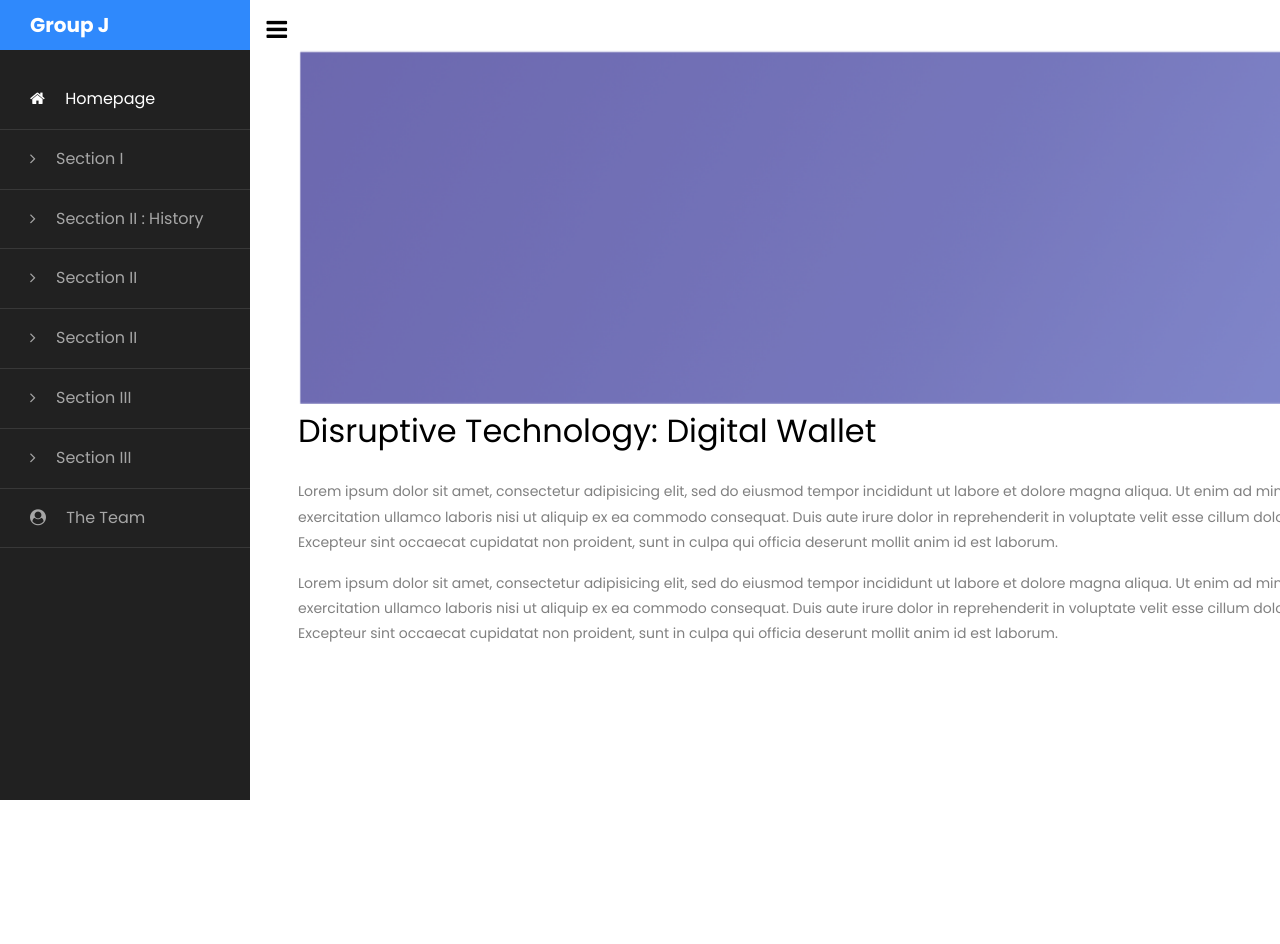
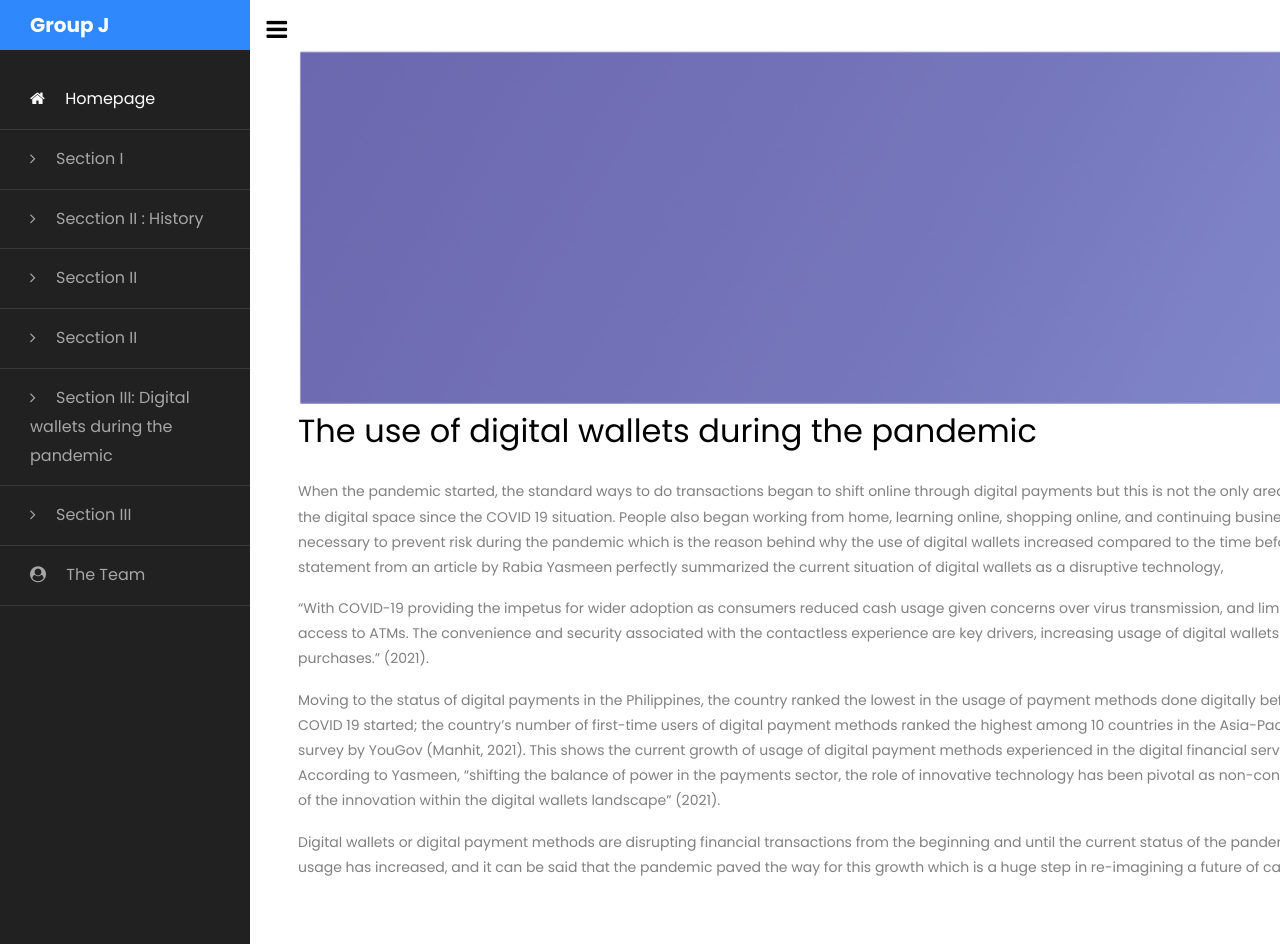
Before and after one commit to LucyHana/mms142-groupj-2021.github.io, a plain HTML site: page Section 3 [P6].html in a window 1280 px wide. Shown: the top 944 px of the page. Before the commit the page ends 800 px from the top, so only its background shows below. Drawn offline with Linux system fonts and the light colour scheme.

Commit message:
Add files via upload
I edited this bit but I don't know how to replace the old Section 3 (page 6) on the browser. It shows up on the desktop version though.

```diff
--- a/Section 3 [P6].html
+++ b/Section 3 [P6].html
@@ -39,7 +39,7 @@
             <a href="./Section 2 [P5].html"><span class="fa fa-angle-right mr-3"></span> Secction II</a>
           </li>
           <li>
-            <a href="./Section 3 [P6].html"><span class="fa fa-angle-right mr-3"></span> Section III</a>
+            <a href="./Section 3 [P6].html"><span class="fa fa-angle-right mr-3"></span> Section III: Digital wallets during the pandemic</a>
           </li>
 			<li>
             <a href="./Section 3 [P7].html"><span class="fa fa-angle-right mr-3"></span> Section III</a>
@@ -56,9 +56,11 @@
                   <img src="./images/soft purple.png"
 					   width= "1380px"
 					   height="auto" />
-        <h2 class="mb-4">Disruptive Technology: Digital Wallet</h2>
-        <p> Lorem ipsum dolor sit amet, consectetur adipisicing elit, sed do eiusmod tempor incididunt ut labore et dolore magna aliqua. Ut enim ad minim veniam, quis nostrud exercitation ullamco laboris nisi ut aliquip ex ea commodo consequat. Duis aute irure dolor in reprehenderit in voluptate velit esse cillum dolore eu fugiat nulla pariatur. Excepteur sint occaecat cupidatat non proident, sunt in culpa qui officia deserunt mollit anim id est laborum.</p>
-        <p> Lorem ipsum dolor sit amet, consectetur adipisicing elit, sed do eiusmod tempor incididunt ut labore et dolore magna aliqua. Ut enim ad minim veniam, quis nostrud exercitation ullamco laboris nisi ut aliquip ex ea commodo consequat. Duis aute irure dolor in reprehenderit in voluptate velit esse cillum dolore eu fugiat nulla pariatur. Excepteur sint occaecat cupidatat non proident, sunt in culpa qui officia deserunt mollit anim id est laborum.</p>
+        <h2 class="mb-4">The use of digital wallets during the pandemic</h2>
+        <p> When the pandemic started, the standard ways to do transactions began to shift online through digital payments but this is not the only area that maximized the use of the digital space since the COVID 19 situation. People also began working from home, learning online, shopping online, and continuing businesses digitally. This shift is necessary to prevent risk during the pandemic which is the reason behind why the use of digital wallets increased compared to the time before COVID 19 happened. This statement from an article by Rabia Yasmeen perfectly summarized the current situation of digital wallets as a disruptive technology,</p>
+        <p> “With COVID-19 providing the impetus for wider adoption as consumers reduced cash usage given concerns over virus transmission, and limited mobility restricting access to ATMs. The convenience and security associated with the contactless experience are key drivers, increasing usage of digital wallets for both in-store and online purchases.” (2021).</p>
+        <p> Moving to the status of digital payments in the Philippines, the country ranked the lowest in the usage of payment methods done digitally before the pandemic but when COVID 19 started; the country’s number of first-time users of digital payment methods ranked the highest among 10 countries in the Asia-Pacific region based on a survey by YouGov (Manhit, 2021). This shows the current growth of usage of digital payment methods experienced in the digital financial services sector in the Philippines. According to Yasmeen, “shifting the balance of power in the payments sector, the role of innovative technology has been pivotal as non-conventional players steer most of the innovation within the digital wallets landscape” (2021).</p>
+        <p> Digital wallets or digital payment methods are disrupting financial transactions from the beginning and until the current status of the pandemic in the Philippines. Its usage has increased, and it can be said that the pandemic paved the way for this growth which is a huge step in re-imagining a future of cashless transactions.</p>
       </div>
 		</div>
 
```
